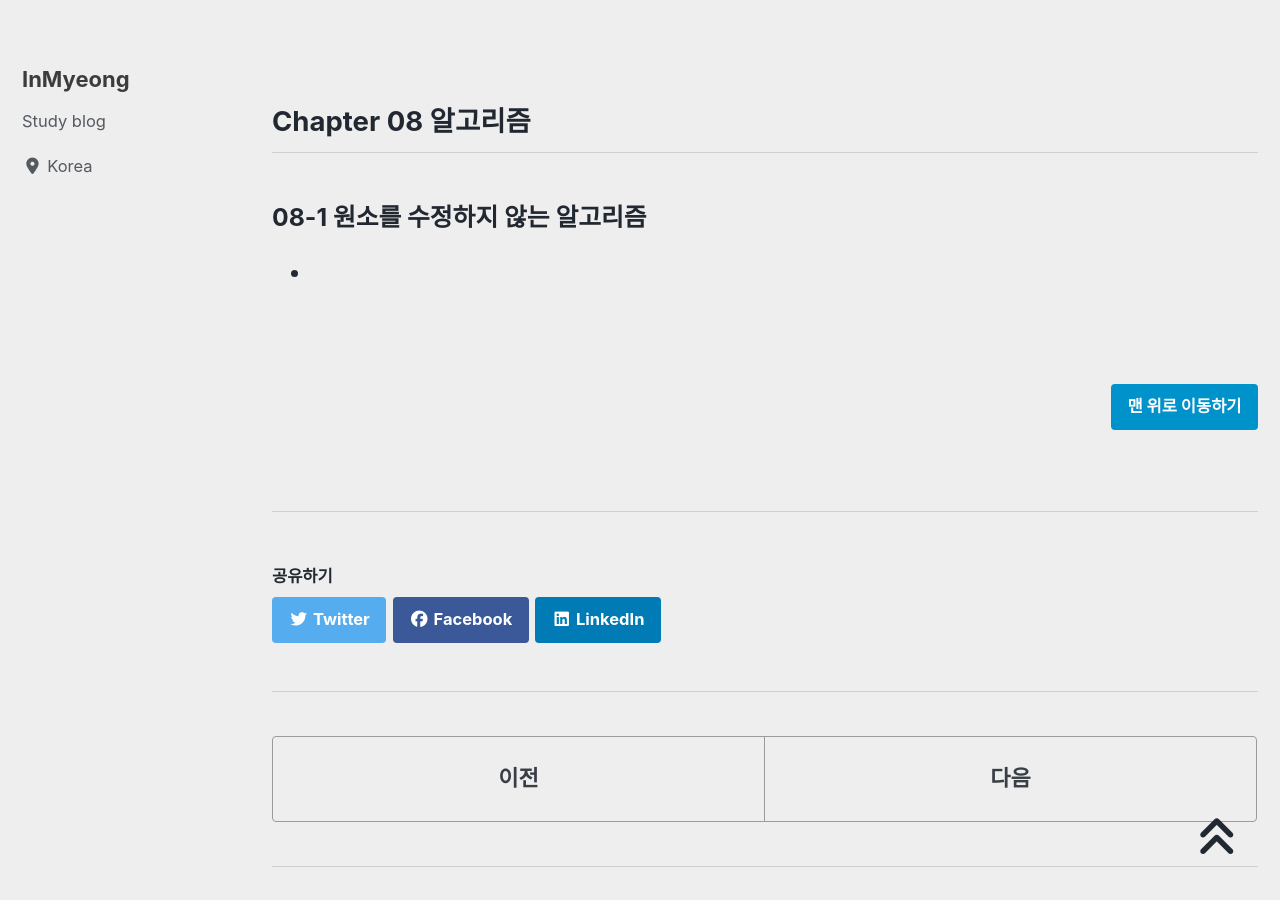
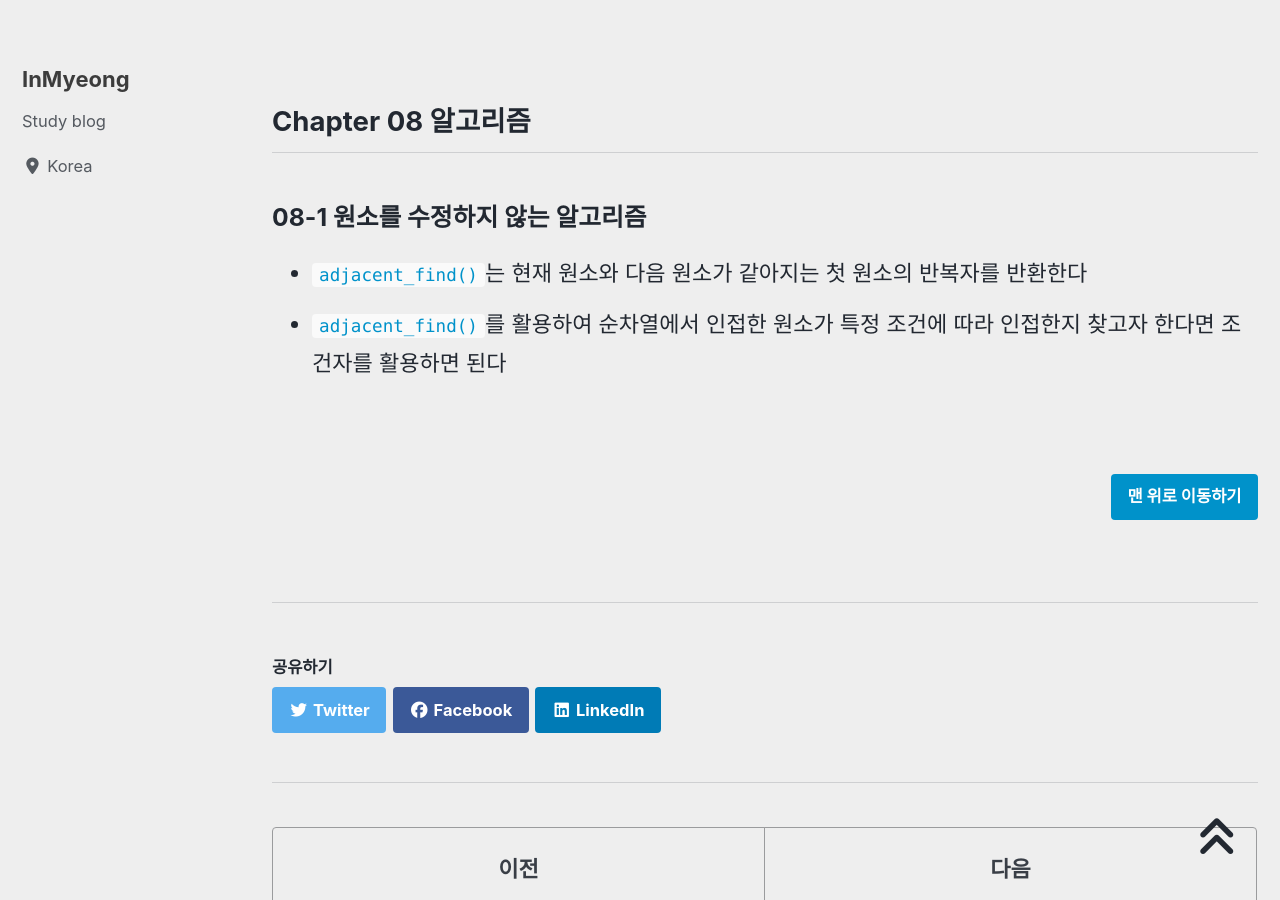
Before and after one commit to devMyeong/devMyeong.github.io, a Jekyll site: the page built from _posts/stl/2021-08-12-cpp-stl.md, in a window 1280 px wide and 900 px high, scrolled down 15574 px. Built offline with Jekyll 4.4.1, drawn with Linux system fonts in a browser that asks for light colours; cached includes are drawn as plain includes; nearby versions of some CDN libraries; some web fonts are replaced; comment, search, counter and statistics services are not loaded.

Commit message:
update stl chapter 8-1

```diff
--- a/_posts/stl/2021-08-12-cpp-stl.md
+++ b/_posts/stl/2021-08-12-cpp-stl.md
@@ -273,7 +273,8 @@ lt.remove_if(Predicate); // 이와 같이 조건자가 참인 모든 원소를
 ## Chapter 08 알고리즘
 
 ### 08-1 원소를 수정하지 않는 알고리즘
--
+- `adjacent_find()`는 현재 원소와 다음 원소가 같아지는 첫 원소의 반복자를 반환한다
+- `adjacent_find()`를 활용하여 순차열에서 인접한 원소가 특정 조건에 따라 인접한지 찾고자 한다면 조건자를 활용하면 된다
 
 <br>
 
```
